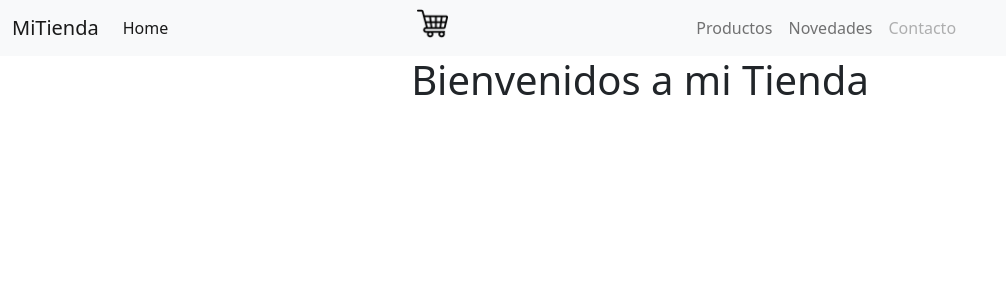
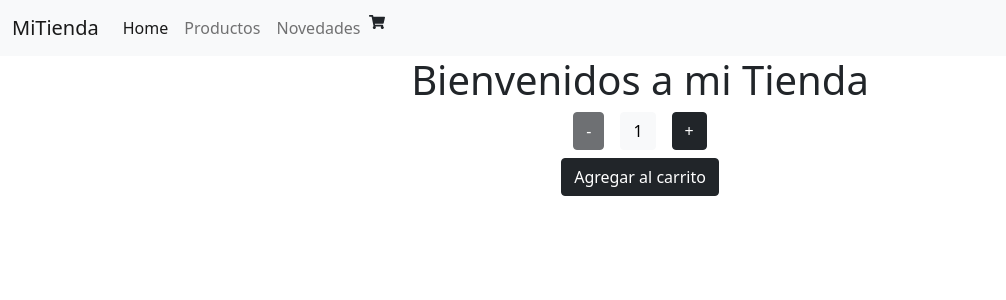
Before and after one commit to Micata03/camada16985, a React (Create React App) app: page / in a window 1280 px wide. Shown: the top 300 px of the page, without its empty margins (0-1006 px from the left). Built offline with nearby package versions, Linux system fonts and the light colour scheme.

Commit message:
itemcount

```diff
--- a/package.json
+++ b/package.json
@@ -9,6 +9,7 @@
     "bootstrap": "^5.1.3",
     "react": "^17.0.2",
     "react-dom": "^17.0.2",
+    "react-icons": "^4.3.1",
     "react-scripts": "4.0.3",
     "web-vitals": "^1.1.2"
   },
--- a/src/Componentes/CartWidget/CartWidget.js
+++ b/src/Componentes/CartWidget/CartWidget.js
@@ -1,6 +1,7 @@
 import React from 'react'
-import cart from './carrito-de-compras.png'
+
 import './CartWidget.css'
+import {FaShoppingCart} from 'react-icons/fa'
 
 
 
@@ -9,7 +10,7 @@ export default function CartWidget() {
     return (
         <>
 
-            <img src={cart} alt="carrito" className="logo-carrito" />
+           <FaShoppingCart/>
 
         </>
     )
--- /dev/null
+++ b/src/Componentes/ItemCount/ItemCount.js
@@ -0,0 +1,47 @@
+import React, {useState} from 'react'
+
+function ItemCount({inicial, stock}) {
+
+    const [count, setCount] = useState(inicial)
+
+
+    const add =(cantidad)=>{
+        setCount(count + cantidad)
+
+
+        //if(stock < cantidad){
+           // alert('No hay stock')
+        //}
+
+    }
+
+    const onAdd =(cantidad)=>{
+        alert(`Agregaste ${cantidad} al carrito`)
+
+    }
+
+    return (
+        <>
+        <div className="container">
+            <button className="btn btn-dark mx-3"  onClick={() => add(-1)}
+            disabled={count === inicial? true : null}
+
+
+            >-</button>
+            <button className="btn btn-light">{count}</button>
+
+            <button className="btn btn-dark mx-3"  onClick={() => add(+1)}
+            disabled={count === stock? true : null}
+
+            >+</button>
+
+        </div>
+        <div className="container">
+            <button className="btn btn-dark mt-2" onClick={()=> onAdd(count)}>Agregar al carrito</button>
+
+        </div>
+        </>
+    )
+}
+
+export default ItemCount
--- a/src/Componentes/ItemListContainer/ItemListContainer.js
+++ b/src/Componentes/ItemListContainer/ItemListContainer.js
@@ -1,9 +1,11 @@
 import React from 'react'
+import ItemCount from '../ItemCount/ItemCount'
 
 export default function ItemListContainer({greetings}) {
     return (
         <div>
             <h1>{greetings}</h1>
+            <ItemCount stock={4} inicial = {1}/>
         </div>
     )
 }
--- a/src/Componentes/NavBar.js
+++ b/src/Componentes/NavBar.js
@@ -15,11 +15,7 @@ function NavBar() {
         <li className="nav-item">
           <a className="nav-link active" aria-current="page" href="#">Home</a>
         </li>
-        <li className="nav-item">
 
-        <CartWidget/>
-
-        </li>
 
         <li className="nav-item">
           <a className="nav-link" href="#">Productos</a>
@@ -27,9 +23,9 @@ function NavBar() {
         <li className="nav-item">
           <a className="nav-link" href="#">Novedades</a>
         </li>
-        <li className="nav-item">
-          <a className="nav-link disabled">Contacto</a>
-        </li>
+        <li className="nav-item"><CartWidget/></li>
+
+
 
       </ul>
     </div>
```
Also changed, not shown: 1 other file (tests, documents, lock files or other folders).
